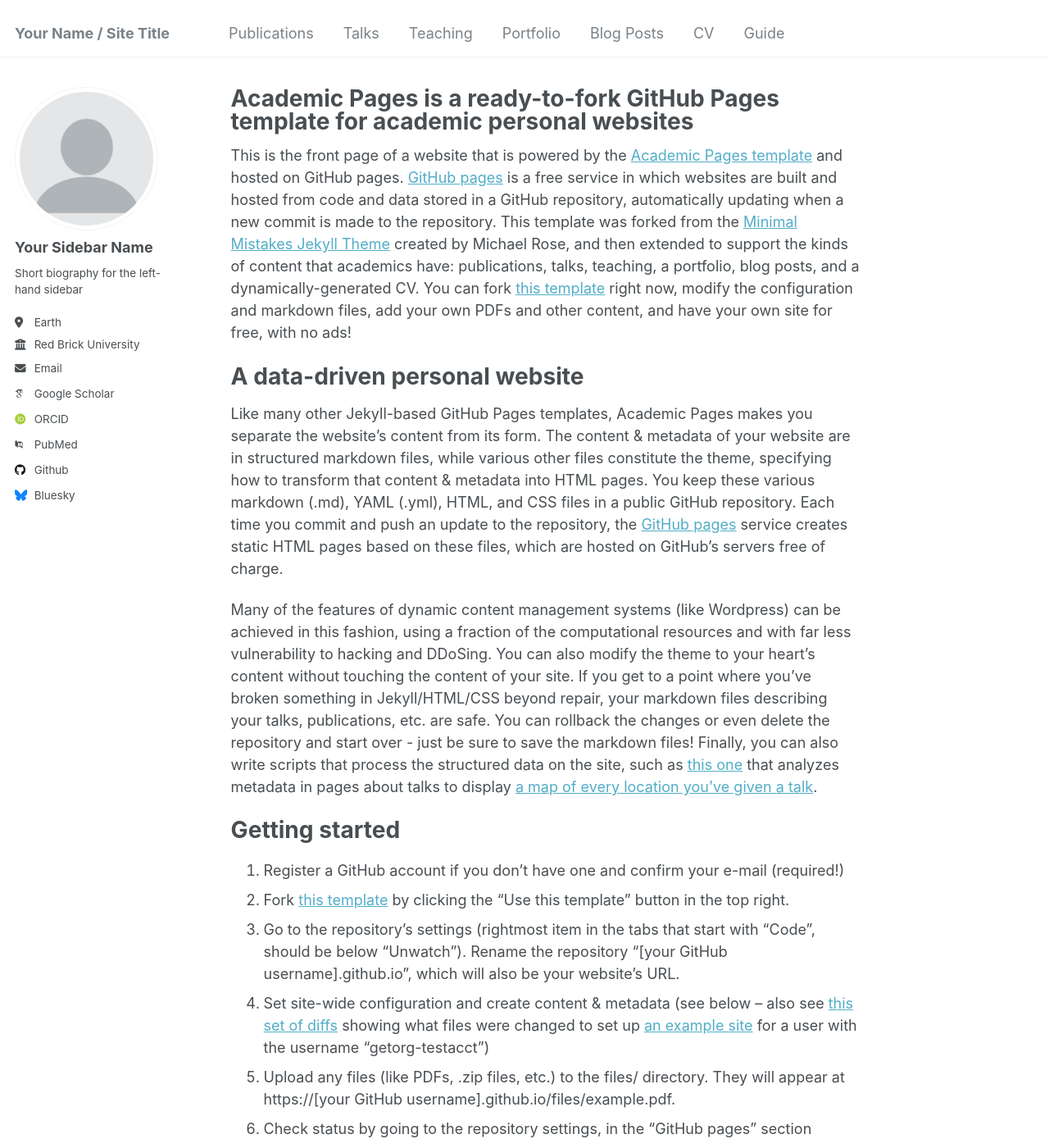
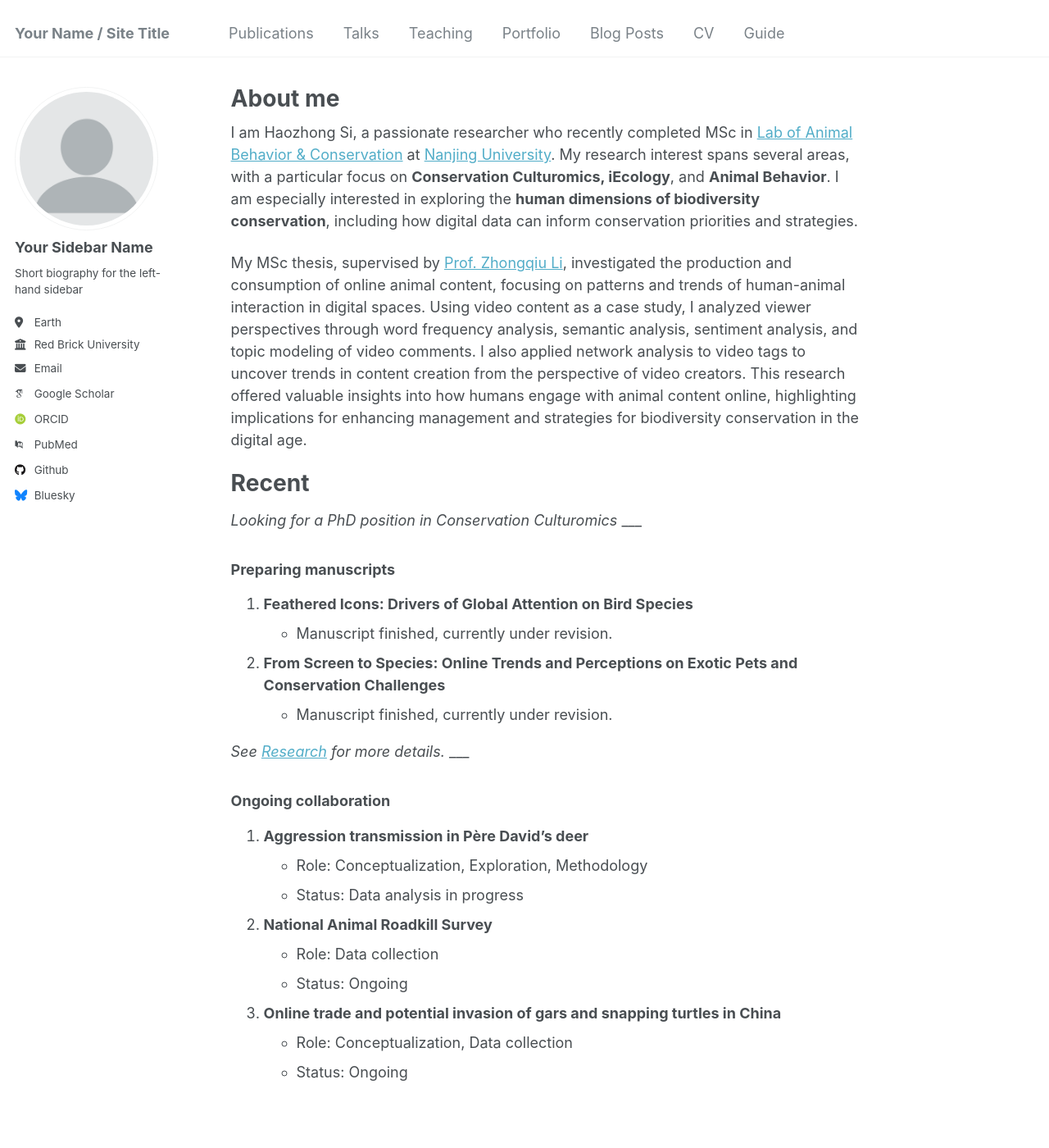
Before and after one commit to caicai555/hzsi-website, a Jekyll site: the page built from _pages/about.md, in a window 1280 px wide and 1400 px high. Shown: the whole window at 82% size. Built offline with Jekyll 4.4.1, drawn with Linux system fonts in a browser that asks for light colours; some web fonts are replaced; some of the changed text lies outside the part shown.

Commit message:
Update the page "about me"

```diff
--- a/_pages/about.md
+++ b/_pages/about.md
@@ -1,49 +1,39 @@
 ---
 permalink: /
-title: "Academic Pages is a ready-to-fork GitHub Pages template for academic personal websites"
+title: "About me"
 author_profile: true
 redirect_from:
   - /about/
   - /about.html
 ---
 
-This is the front page of a website that is powered by the [Academic Pages template](https://github.com/academicpages/academicpages.github.io) and hosted on GitHub pages. [GitHub pages](https://pages.github.com) is a free service in which websites are built and hosted from code and data stored in a GitHub repository, automatically updating when a new commit is made to the repository. This template was forked from the [Minimal Mistakes Jekyll Theme](https://mmistakes.github.io/minimal-mistakes/) created by Michael Rose, and then extended to support the kinds of content that academics have: publications, talks, teaching, a portfolio, blog posts, and a dynamically-generated CV. You can fork [this template](https://github.com/academicpages/academicpages.github.io) right now, modify the configuration and markdown files, add your own PDFs and other content, and have your own site for free, with no ads!
+I am Haozhong Si, a passionate researcher who recently completed MSc in [Lab of Animal Behavior & Conservation](https://www.researchgate.net/lab/Li-Lab-on-ANIMAL-BEHAVIOR-CONSERVATION-Zhongqiu-Li) at [Nanjing University](https://www.nju.edu.cn/). My research interest spans several areas, with a particular focus on **Conservation Culturomics, iEcology**, and **Animal Behavior**. I am especially interested in exploring the **human dimensions of biodiversity conservation**, including how digital data can inform conservation priorities and strategies.
 
-A data-driven personal website
+My MSc thesis, supervised by [Prof. Zhongqiu Li](https://www.researchgate.net/profile/Zhongqiu-Li-3), investigated the production and consumption of online animal content, focusing on patterns and trends of human-animal interaction in digital spaces. Using video content as a case study, I analyzed viewer perspectives through word frequency analysis, semantic analysis, sentiment analysis, and topic modeling of video comments. I also applied network analysis to video tags to uncover trends in content creation from the perspective of video creators. This research offered valuable insights into how humans engage with animal content online, highlighting implications for enhancing management and strategies for biodiversity conservation in the digital age.
+
+Recent
 ======
-Like many other Jekyll-based GitHub Pages templates, Academic Pages makes you separate the website's content from its form. The content & metadata of your website are in structured markdown files, while various other files constitute the theme, specifying how to transform that content & metadata into HTML pages. You keep these various markdown (.md), YAML (.yml), HTML, and CSS files in a public GitHub repository. Each time you commit and push an update to the repository, the [GitHub pages](https://pages.github.com/) service creates static HTML pages based on these files, which are hosted on GitHub's servers free of charge.
+*Looking for a PhD position in Conservation Culturomics*
+___
+### Preparing manuscripts ###
 
-Many of the features of dynamic content management systems (like Wordpress) can be achieved in this fashion, using a fraction of the computational resources and with far less vulnerability to hacking and DDoSing. You can also modify the theme to your heart's content without touching the content of your site. If you get to a point where you've broken something in Jekyll/HTML/CSS beyond repair, your markdown files describing your talks, publications, etc. are safe. You can rollback the changes or even delete the repository and start over - just be sure to save the markdown files! Finally, you can also write scripts that process the structured data on the site, such as [this one](https://github.com/academicpages/academicpages.github.io/blob/master/talkmap.ipynb) that analyzes metadata in pages about talks to display [a map of every location you've given a talk](https://academicpages.github.io/talkmap.html).
+1. **Feathered Icons: Drivers of Global Attention on Bird Species**
+   - Manuscript finished, currently under revision.
 
-Getting started
-======
-1. Register a GitHub account if you don't have one and confirm your e-mail (required!)
-1. Fork [this template](https://github.com/academicpages/academicpages.github.io) by clicking the "Use this template" button in the top right.
-1. Go to the repository's settings (rightmost item in the tabs that start with "Code", should be below "Unwatch"). Rename the repository "[your GitHub username].github.io", which will also be your website's URL.
-1. Set site-wide configuration and create content & metadata (see below -- also see [this set of diffs](http://archive.is/3TPas) showing what files were changed to set up [an example site](https://getorg-testacct.github.io) for a user with the username "getorg-testacct")
-1. Upload any files (like PDFs, .zip files, etc.) to the files/ directory. They will appear at https://[your GitHub username].github.io/files/example.pdf.
-1. Check status by going to the repository settings, in the "GitHub pages" section
+2. **From Screen to Species: Online Trends and Perceptions on Exotic Pets and Conservation Challenges**
+   - Manuscript finished, currently under revision.
 
-Site-wide configuration
-------
-The main configuration file for the site is in the base directory in [_config.yml](https://github.com/academicpages/academicpages.github.io/blob/master/_config.yml), which defines the content in the sidebars and other site-wide features. You will need to replace the default variables with ones about yourself and your site's github repository. The configuration file for the top menu is in [_data/navigation.yml](https://github.com/academicpages/academicpages.github.io/blob/master/_data/navigation.yml). For example, if you don't have a portfolio or blog posts, you can remove those items from that navigation.yml file to remove them from the header.
+*See [Research]() for more details.*
+___
+### Ongoing collaboration ###
+1. **Aggression transmission in Père David's deer**
+   - Role: Conceptualization, Exploration, Methodology
+   - Status: Data analysis in progress
 
-Create content & metadata
-------
-For site content, there is one markdown file for each type of content, which are stored in directories like _publications, _talks, _posts, _teaching, or _pages. For example, each talk is a markdown file in the [_talks directory](https://github.com/academicpages/academicpages.github.io/tree/master/_talks). At the top of each markdown file is structured data in YAML about the talk, which the theme will parse to do lots of cool stuff. The same structured data about a talk is used to generate the list of talks on the [Talks page](https://academicpages.github.io/talks), each [individual page](https://academicpages.github.io/talks/2012-03-01-talk-1) for specific talks, the talks section for the [CV page](https://academicpages.github.io/cv), and the [map of places you've given a talk](https://academicpages.github.io/talkmap.html) (if you run this [python file](https://github.com/academicpages/academicpages.github.io/blob/master/talkmap.py) or [Jupyter notebook](https://github.com/academicpages/academicpages.github.io/blob/master/talkmap.ipynb), which creates the HTML for the map based on the contents of the _talks directory).
+2. **National Animal Roadkill Survey**
+   - Role: Data collection
+   - Status: Ongoing
 
-**Markdown generator**
-
-The repository includes [a set of Jupyter notebooks](https://github.com/academicpages/academicpages.github.io/tree/master/markdown_generator
-) that converts a CSV containing structured data about talks or presentations into individual markdown files that will be properly formatted for the Academic Pages template. The sample CSVs in that directory are the ones I used to create my own personal website at stuartgeiger.com. My usual workflow is that I keep a spreadsheet of my publications and talks, then run the code in these notebooks to generate the markdown files, then commit and push them to the GitHub repository.
-
-How to edit your site's GitHub repository
-------
-Many people use a git client to create files on their local computer and then push them to GitHub's servers. If you are not familiar with git, you can directly edit these configuration and markdown files directly in the github.com interface. Navigate to a file (like [this one](https://github.com/academicpages/academicpages.github.io/blob/master/_talks/2012-03-01-talk-1.md) and click the pencil icon in the top right of the content preview (to the right of the "Raw | Blame | History" buttons). You can delete a file by clicking the trashcan icon to the right of the pencil icon. You can also create new files or upload files by navigating to a directory and clicking the "Create new file" or "Upload files" buttons.
-
-Example: editing a markdown file for a talk
-![Editing a markdown file for a talk](/images/editing-talk.png)
-
-For more info
-------
-More info about configuring Academic Pages can be found in [the guide](https://academicpages.github.io/markdown/), the [growing wiki](https://github.com/academicpages/academicpages.github.io/wiki), and you can always [ask a question on GitHub](https://github.com/academicpages/academicpages.github.io/discussions). The [guides for the Minimal Mistakes theme](https://mmistakes.github.io/minimal-mistakes/docs/configuration/) (which this theme was forked from) might also be helpful.
+4. **Online trade and potential invasion of gars and snapping turtles in China**
+   - Role: Conceptualization, Data collection
+   - Status: Ongoing
```
